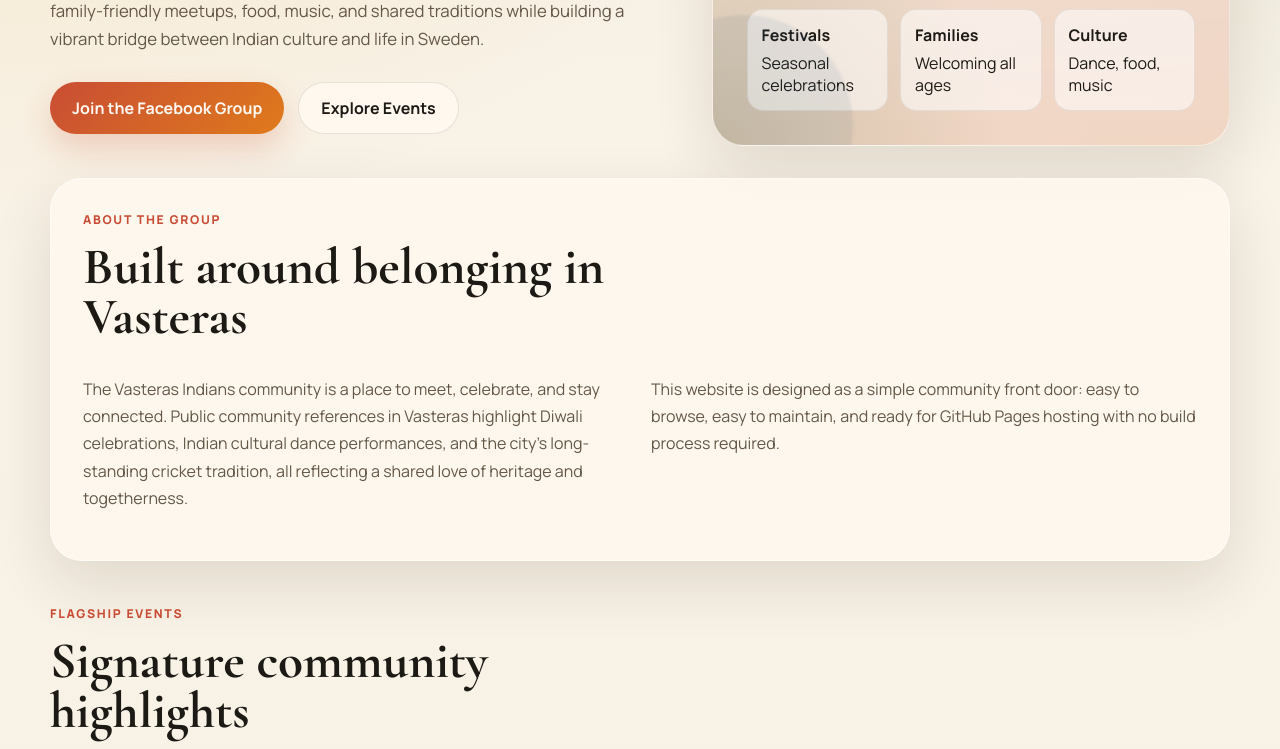
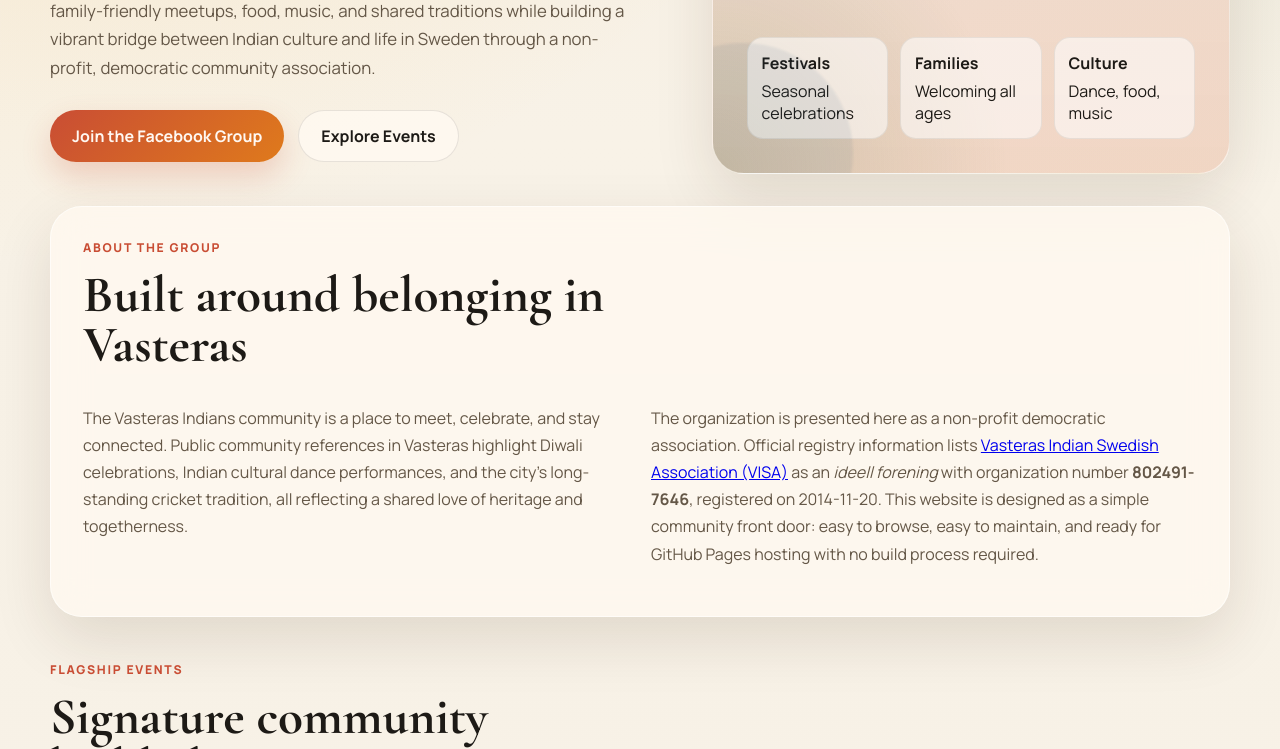
Before and after one commit to vasterasindians/website, a plain HTML site: page index.html in a window 1280 px wide. Shown: the part 749-1498 px from the top of the page. Drawn offline with nearby package versions, Linux system fonts and the light colour scheme.

Commit message:
Update index.html with information on organization number

```diff
--- a/index.html
+++ b/index.html
@@ -38,7 +38,8 @@
               Vasteras Indians brings people together through festivals,
               performances, family-friendly meetups, food, music, and shared
               traditions while building a vibrant bridge between Indian culture
-              and life in Sweden.
+              and life in Sweden through a non-profit, democratic community
+              association.
             </p>
             <div class="hero-actions">
               <a
@@ -95,7 +96,17 @@
               love of heritage and togetherness.
             </p>
             <p>
-              This website is designed as a simple community front door: easy to
+              The organization is presented here as a non-profit democratic
+              association. Official registry information lists
+              <a
+                href="https://www.allabolag.se/8024917646/VASTERAS_INDIAN_SWEDISH_ASSOCIATION_VISA"
+                target="_blank"
+                rel="noreferrer"
+                >Vasteras Indian Swedish Association (VISA)</a
+              >
+              as an <em>ideell forening</em> with organization number
+              <strong>802491-7646</strong>, registered on 2014-11-20. This
+              website is designed as a simple community front door: easy to
               browse, easy to maintain, and ready for GitHub Pages hosting with
               no build process required.
             </p>
```
